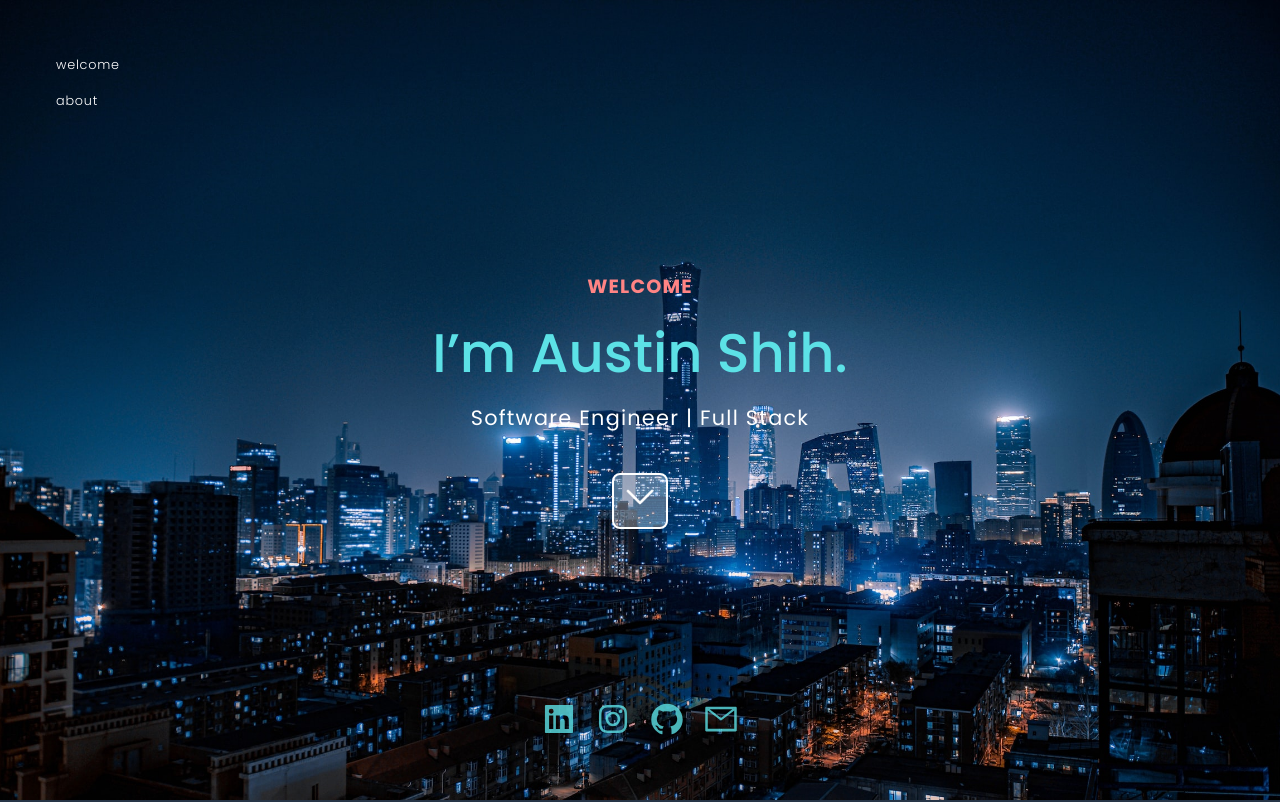
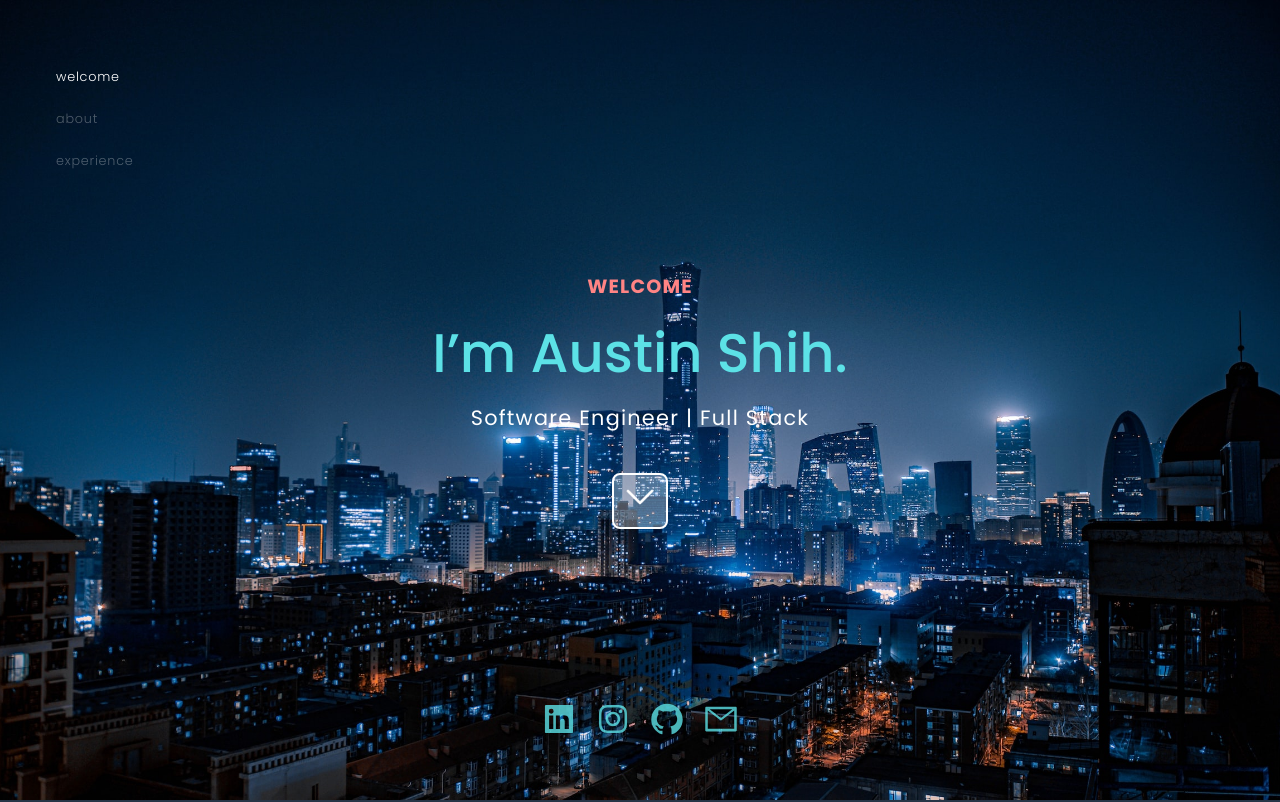
Before and after one commit to Austin2Shih/austinhshih.com, a React (Create React App) app in the folder austinhshih/: page / in a window 1280 px wide. Shown: the top 802 px of the page. Built offline with nearby package versions, Linux system fonts and the light colour scheme.

Commit message:
small styling fix

```diff
--- a/austinhshih/src/components/Contents.js
+++ b/austinhshih/src/components/Contents.js
@@ -1,6 +1,7 @@
-import React from 'react'
+import React, { useState } from 'react'
 
 const Contents = ({refs}) => {
+  const [activeTOC, setActiveTOC] = useState('welcome');
   const handleScroll = (ref) => {
     window.scrollTo({
       top: ref.current.offsetTop,
@@ -10,8 +11,21 @@ const Contents = ({refs}) => {
   return (
     <>
       <div className='toc-container'>
-        <p onClick={() => handleScroll(refs.welcomeRef)}>welcome</p>
-        <p onClick={() => handleScroll(refs.aboutRef)}>about</p>
+        <p
+          className={`${(activeTOC === 'welcome')? 'toc-active' : ''}`}
+          onClick={() => handleScroll(refs.welcomeRef)}>
+            welcome
+        </p>
+        <p
+          className={`${(activeTOC === 'about')? 'toc-active' : ''}`}
+          onClick={() => handleScroll(refs.aboutRef)}>
+            about
+        </p>
+        <p
+          className={`${(activeTOC === 'experience')? 'toc-active' : ''}`}
+          onClick={() => handleScroll(refs.experienceRef)}>
+            experience
+        </p>
       </div>
       <style> {`
         .toc-container {
@@ -20,8 +34,17 @@ const Contents = ({refs}) => {
           justify-content: flex-start;
         }
         .toc-container>p {
-          margin-bottom: var(--smallSpacer);
+          padding-top: var(--tinySpacer);
+          padding-bottom: var(--tinySpacer);
           cursor: pointer;
+          opacity: 0.3;
+          width: 100px;
+        }
+        .toc-container>p:hover {
+          opacity: 1.0;
+        }
+        .toc-container>p.toc-active {
+          opacity: 1.0;
         }
       `} </style>
     </>
```
